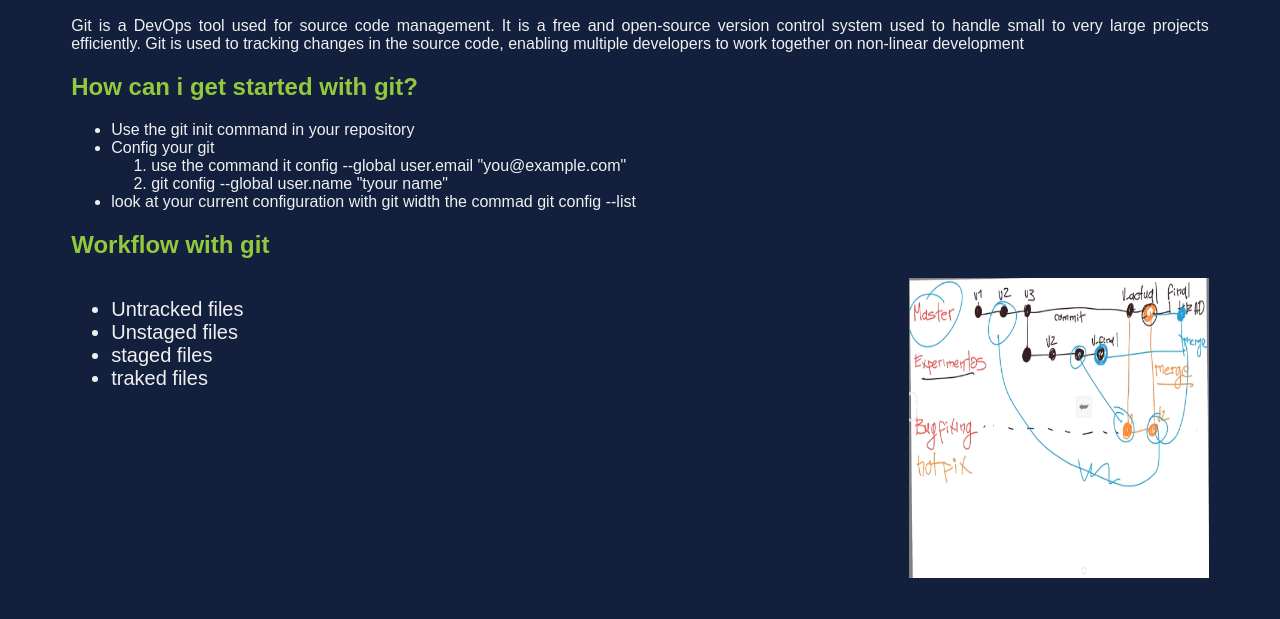
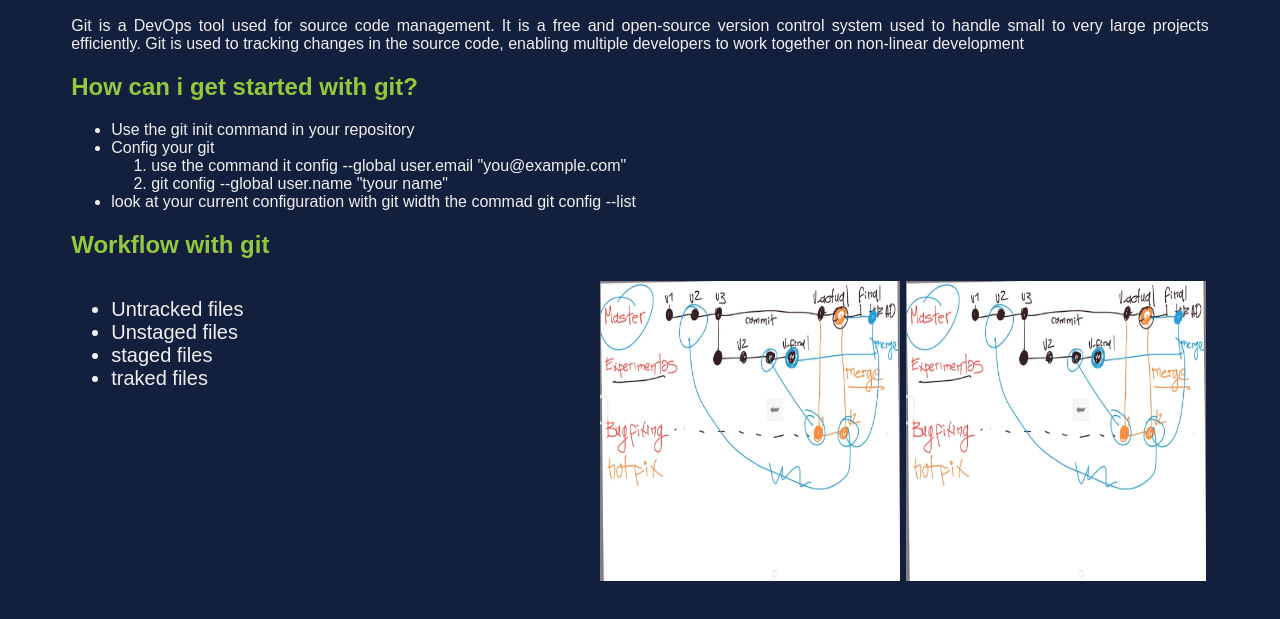
Before and after one commit to Chuss234/Cursos, a plain HTML site: page index.html in a window 1280 px wide. Shown: the part 111-730 px from the top of the page. Drawn offline with Linux system fonts and the light colour scheme.

Commit message:
add a new image

```diff
--- a/css/style.css
+++ b/css/style.css
@@ -25,15 +25,18 @@ ul,li,ol{
     display:flex;
 
 }
-.image-workflow-content img{
-    width: 25%;
+.image-workflow-content{
+    display: flex;
+    width: 75%;
+    justify-content: right;
 
 }
 .image-workflow-content img{
     width: 300px;
     height: 300px;
+    margin: 3px;
 }
 .info-workflow-content{
     font-size: 20px;
-    width: 75%;
+    width: 25%;
 }
--- a/index.html
+++ b/index.html
@@ -42,6 +42,7 @@
             </div>
             <div class="image-workflow-content" >
                 <img src="file/Captura de pantalla de 2021-09-28 16-01-45.png" alt="this is a image">
+                <img src="file/Captura de pantalla de 2021-09-28 16-01-45.png" alt="this is a image">
             </div>
         </div>
 
```
